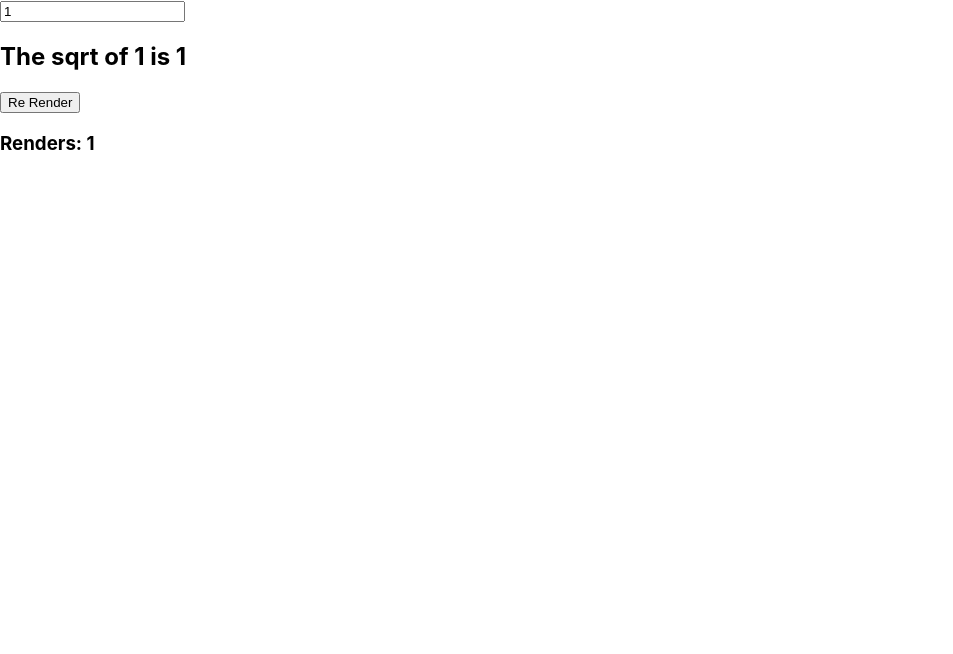
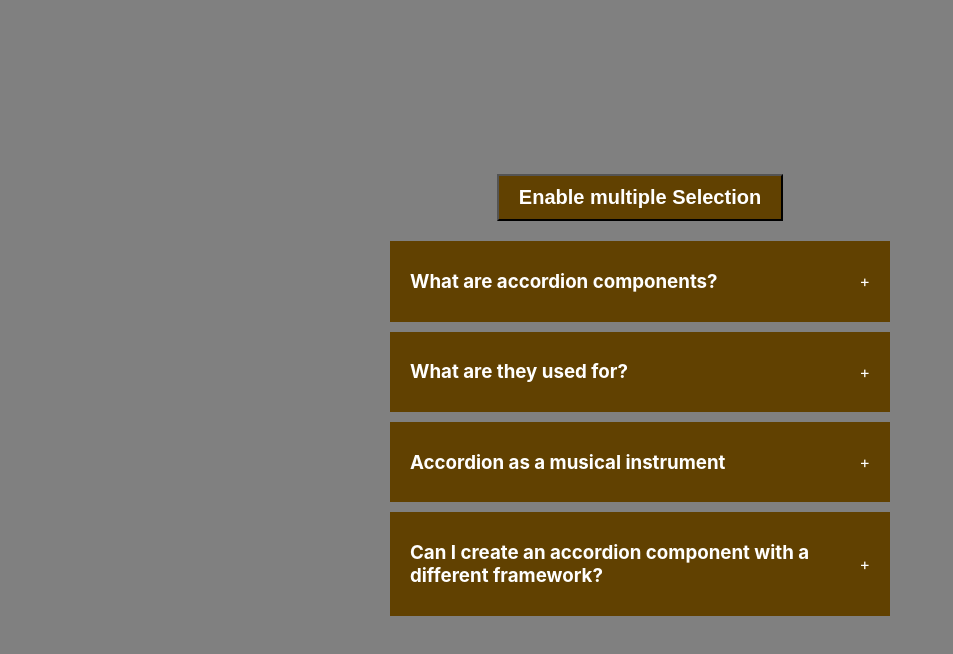
Before and after one commit to AhmedElyacoubiForJ/react-sandbox, a React (Create React App) app: page / in a window 1280 px wide. Shown: the top 654 px of the page, without its empty margins (0-953 px from the left). Built offline with nearby package versions, Linux system fonts and the light colour scheme; the HTML template or start-up script is replaced by a standard one.

Commit message:
the call of accordian comp.

```diff
--- a/src/App.js
+++ b/src/App.js
@@ -1,10 +1,13 @@
-import './App.css';
-import UseMemoExample from './components/UseMemoExample';
+//import UseCallbackExample from "./components/UseCallbackExample";
+import Accordian from "./components/accordian";
 
 function App() {
   return (
-    <div className="container mt-5">
-      <UseMemoExample />
+    <div style={{ background: "gray" }}>
+      {/* <UseCallbackExample /> */}
+
+      {/* Accordian component */}
+      <Accordian />
     </div>
   );
 }
```
